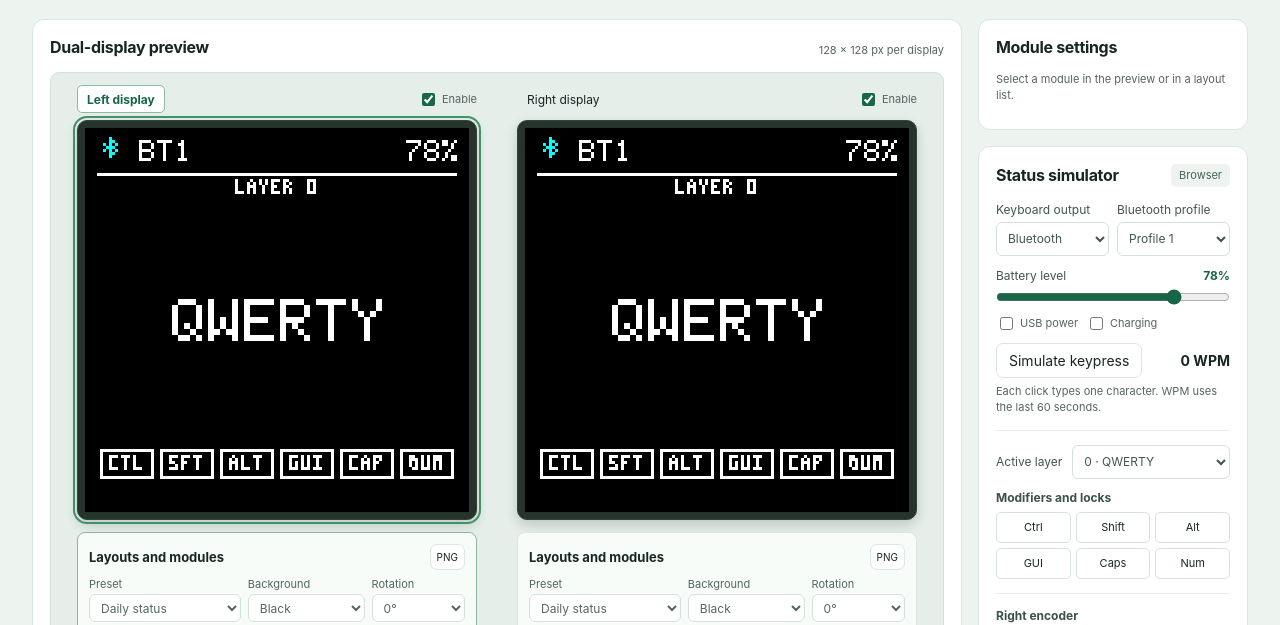
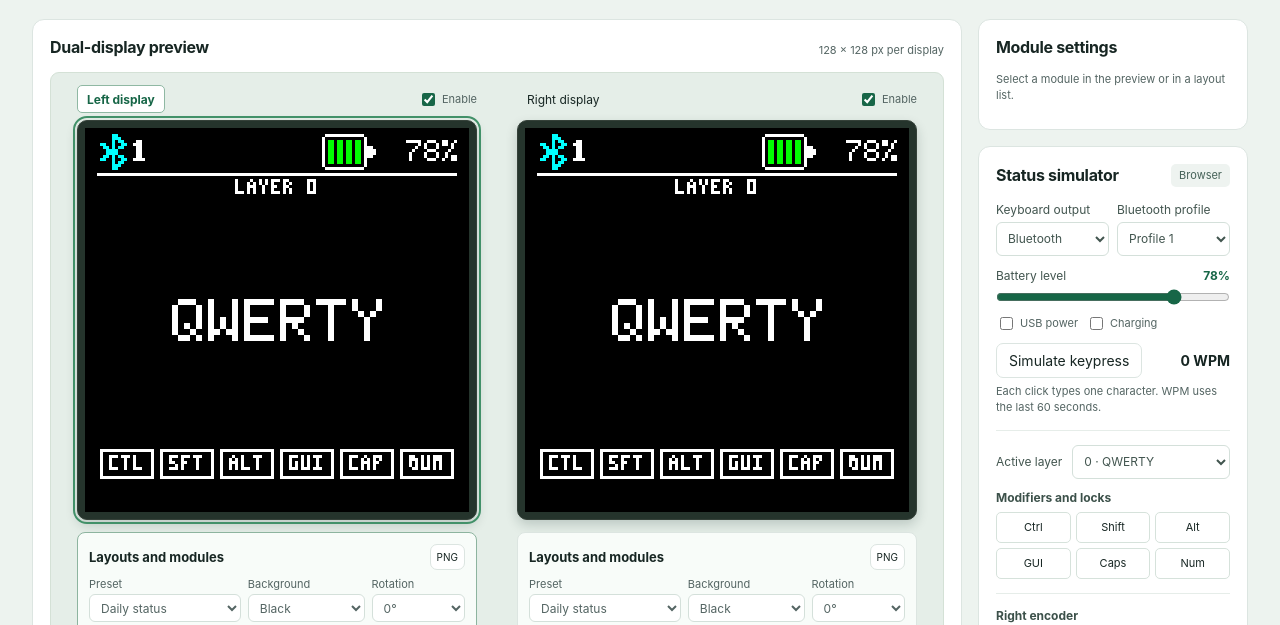
Before and after one commit to PandaKBLab/color-view, a plain HTML site: page index.html in a window 1280 px wide. Shown: the part 170-795 px from the top of the page. Drawn offline with Linux system fonts and the light colour scheme.

Commit message:
Use 12 px pixel icons in the Studio status bar

```diff
--- a/index.html
+++ b/index.html
@@ -6,11 +6,11 @@
   <title>Color View Studio · 显示配置</title>
   <meta name="description" content="组合显示模块并实时预览 Color View 的 128 × 128 八色画面。">
   <link rel="stylesheet" href="style.css?v=6">
-  <script defer src="translations.js?v=7"></script>
+  <script defer src="translations.js?v=8"></script>
   <script defer src="demo-data.js?v=7"></script>
   <script defer src="zmk-layout.js?v=7"></script>
   <script defer src="zmk-project.js?v=2"></script>
-  <script defer src="studio.js?v=7"></script>
+  <script defer src="studio.js?v=8"></script>
 </head>
 <body>
   <header class="top">
--- a/studio.js
+++ b/studio.js
@@ -1,6 +1,7 @@
 "use strict";
 
 const SIZE = 128;
+const STATUS_ICON_HEIGHT = 12;
 const COLORS = ["#000000", "#ffffff", "#ff0000", "#00ff00", "#0000ff", "#00ffff", "#ff00ff", "#ffff00"];
 const [BLACK, WHITE, RED, GREEN, , CYAN, , YELLOW] = COLORS;
 const COLOR_LABELS = Object.fromEntries(COLORS.map((color,index) => [color,["黑","白","红","绿","蓝","青","品红","黄"][index]]));
@@ -38,7 +39,7 @@ const READABLE_FONT = {width:5,height:7,glyphs:READABLE_PIXELS};
 const VALUE_STYLES = [[READABLE_FONT,2],[COMPACT_FONT,2],[READABLE_FONT,1],[COMPACT_FONT,1]];
 const CATEGORIES = {status:"状态栏", keys:"按键图", animation:"动图", interaction:"交互"};
 const TYPES = {
-    status:{category:"status", name:"连接与电量", height:16, min:12},
+    status:{category:"status", name:"连接与电量", height:16, min:STATUS_ICON_HEIGHT},
     keys:{category:"keys", name:"键位与外设", height:64, min:32},
     sofleModKeys:{category:"keys", name:"Sofle Mod 按键", height:64, min:32},
     sprite:{category:"animation", name:"方块鸡", height:48, min:16},
@@ -54,9 +55,9 @@ const keyOptions = {keys:["键位范围",{local:"本侧",all:"两半键盘"}],ke
 const OPTIONS = {
     status:{icon:["连接图标",{icons:"像素图标与档位",badge:"字母徽标与档位",text:"仅文字",none:"隐藏"}],
         linkColor:["连接颜色",{[CYAN]:"青",...COLOR_LABELS,auto:"跟随模块文字"}],
-        battery:["电量图标",{percent:"百分比",gauge:"电池格",both:"电池格＋百分比",none:"隐藏"}],
-        batteryColor:["电量颜色",{auto:"跟随模块文字",...COLOR_LABELS}],
-        power:["供电与充电",{text:"PWR / CHG",icons:"插头 / 闪电",none:"隐藏"}]},
+        battery:["电量图标",{both:"电池格＋百分比",gauge:"电池格",percent:"百分比",none:"隐藏"}],
+        batteryColor:["电量颜色",{level:"按电量配色",auto:"跟随模块文字",...COLOR_LABELS}],
+        power:["供电与充电",{icons:"插头 / 闪电",text:"PWR / CHG",none:"隐藏"}]},
     keys:keyOptions,
     sofleModKeys:{...keyOptions,keys:["键位范围",{all:"两半键盘",local:"本侧"}]},
     sprite:{animation:["播放方式",{loop:"循环",key:"按键触发",still:"静态"}]},
@@ -269,45 +270,107 @@ function animationFrame(frames, mode, now) {
     return frames[0].canvas;
 }
 
+const BLUETOOTH_ICON = [
+    "....##...", "....###..", "....#.##.",
+    "##..#..##", ".##.#.##.", "..####...",
+    "..####...", ".##.#.##.", "##..#..##",
+    "....#.##.", "....###..", "....##...",
+];
+const DISCONNECTED_MARK = [
+    "##..##", ".####.", "..##..",
+    ".####.", "##..##",
+];
+const BLUETOOTH_PROFILE_FONT = {width:5,height:7,glyphs:{
+    1:[12,28,12,12,12,12,30], 2:[14,27,3,6,12,24,31], 3:[30,3,3,14,3,3,30],
+    4:[11,27,27,27,31,3,3], 5:[31,24,24,30,3,3,30],
+}};
+const USB_CONNECTED_ICON = [
+    ".....+.....", "....+++....", "...+++++...",
+    ".....#.....", ".++..#..++.", ".++..#..++.",
+    "..#..#..#..", "...#.#.#...", "....###....",
+    ".....#.....", "....###....", "....###....",
+];
+const USB_POWER_ICON = [
+    ".#.#.", ".#.#.", "#####",
+    "#...#", ".###.", "..#..",
+    "..#..",
+];
+const CHARGING_ICON = [
+    ".....#####", "....#####.", "...#####..",
+    "...####...", "..####....", ".########.",
+    "########..", "....####..", "...####...",
+    "...###....", "..##......", "..#.......",
+];
+const BATTERY_LEVEL_COLORS = [RED, RED, YELLOW, GREEN, GREEN];
+
+function drawStatusPixels(rows,x,y,primary,accent) {
+    const inks = {"#":primary,"+":accent};
+    for (const [row, pixels] of rows.entries()) {
+        for (let column = 0; column < pixels.length; column++) {
+            const ink = inks[pixels[column]];
+            if (ink) paint(x+column,y+row,1,1,ink);
+        }
+    }
+}
+
+function drawBatteryGauge(x,y,bars,outline,fill) {
+    paint(x+1,y,13,1,outline);
+    paint(x+1,y+11,13,1,outline);
+    paint(x,y+1,1,10,outline);
+    paint(x+14,y+1,1,10,outline);
+    paint(x+15,y+4,2,4,outline);
+    paint(x+17,y+5,1,2,outline);
+    for (let bar = 0; bar < bars; bar++) paint(x+2+3*bar,y+2,2,8,fill);
+}
+
 function drawStatus(module, y, h, fg) {
-    const top = y + Math.floor((h - 16) / 2);
+    const iconY = y + Math.floor((h-STATUS_ICON_HEIGHT)/2);
+    const shortTextY = y + Math.floor((h-COMPACT_FONT.height)/2);
+    const readableTextY = y + Math.floor((h-READABLE_FONT.height)/2);
     const link = state.endpoint === "BLE" ? "BT" + state.profile : state.endpoint;
     const linkColor = module.linkColor === "auto" ? fg : module.linkColor;
-    const batteryColor = module.batteryColor === "auto" ? fg : module.batteryColor;
-    if (module.icon === "icons") drawIcon(state.endpoint,6,top+3,linkColor);
+    const levelColor = module.batteryColor === "level";
+    const batteryColor = levelColor || module.batteryColor === "auto" ? fg : module.batteryColor;
+
+    if (module.icon === "icons") {
+        if (state.endpoint === "USB") {
+            drawStatusPixels(USB_CONNECTED_ICON,5,iconY,fg,linkColor);
+        } else if (state.endpoint === "BLE") {
+            drawStatusPixels(BLUETOOTH_ICON,5,iconY,linkColor);
+            bitmap(state.profile,16,iconY+2,1,fg,BLUETOOTH_PROFILE_FONT);
+        } else {
+            drawStatusPixels(BLUETOOTH_ICON,5,iconY,fg);
+            drawStatusPixels(DISCONNECTED_MARK,16,iconY+3,RED);
+        }
+    }
     if (module.icon === "badge") {
-        paint(5,top+3,10,9,linkColor);
-        center(link[0],5,top+3,10,9,1,linkColor === BLACK || linkColor === "#0000ff" ? WHITE : BLACK);
-    }
-    if (module.icon !== "none") bitmap(link,module.icon === "text" ? 5 : 18,top+4,1,module.icon === "text" ? linkColor : fg,READABLE_FONT);
+        const badgeY = y + Math.floor((h-9)/2);
+        paint(5,badgeY,10,9,linkColor);
+        center(link[0],5,badgeY,10,9,1,linkColor === BLACK || linkColor === "#0000ff" ? WHITE : BLACK);
+        bitmap(link,18,readableTextY,1,fg,READABLE_FONT);
+    }
+    if (module.icon === "text") bitmap(link,5,readableTextY,1,linkColor,READABLE_FONT);
     if (module.power === "text") {
-        if (state.usb) bitmap("PWR",44,top+5,1,fg);
-        if (state.charge) bitmap("CHG",62,top+5,1,fg);
+        if (state.usb) bitmap("PWR",44,shortTextY,1,fg);
+        if (state.charge) bitmap("CHG",62,shortTextY,1,fg);
     }
     if (module.power === "icons") {
-        if (state.usb) drawIcon("PLUG",45,top+3,fg);
-        if (state.charge) drawIcon("CHARGE",64,top+3,fg);
+        if (state.usb) drawStatusPixels(USB_POWER_ICON,45,readableTextY,fg);
+        if (state.charge) drawStatusPixels(CHARGING_ICON,64,iconY,YELLOW);
     }
     if (module.battery === "gauge" || module.battery === "both") {
-        const x = module.battery === "both" ? 79 : 98;
-        strokeBox(x,top+4,19,8,batteryColor);
-        paint(x+19,top+6,2,4,batteryColor);
-        paint(x+2,top+6,Math.round(state.battery*0.15),4,state.battery < 20 && module.batteryColor === "auto" ? RED : batteryColor);
+        const x = module.battery === "both" ? 79 : 106;
+        const bars = Math.ceil(state.battery/25);
+        const outline = levelColor && bars === 0 ? RED : batteryColor;
+        const low = module.batteryColor === "auto" && state.battery < 20;
+        const fill = levelColor ? BATTERY_LEVEL_COLORS[bars] : low ? RED : batteryColor;
+        drawBatteryGauge(x,iconY,bars,outline,fill);
     }
     if (module.battery === "percent" || module.battery === "both") {
         const number = state.battery + "%";
-        bitmap(number,124-textWidth(number,1,READABLE_FONT),top+4,1,batteryColor,READABLE_FONT);
-    }
-    paint(4,y+h-1,120,1,fg);
-}
-
-const STATUS_ICONS = {BLE:[4,6,21,14,21,6,4],USB:[4,14,4,21,31,4,14],OFF:[0,17,10,4,10,17,0],
-    PLUG:[10,10,31,17,14,4,4],CHARGE:[2,4,8,30,4,8,16]};
-
-function drawIcon(icon,x,y,color) {
-    STATUS_ICONS[icon].forEach((bits,row) => {
-        for (let col=0; col<5; col++) if (bits & (16 >> col)) paint(x+col,y+row,1,1,color);
-    });
+        bitmap(number,124-textWidth(number,1,READABLE_FONT),readableTextY,1,batteryColor,READABLE_FONT);
+    }
+    if (h > STATUS_ICON_HEIGHT) paint(4,y+h-1,120,1,fg);
 }
 
 function modifiers() {
--- a/translations.js
+++ b/translations.js
@@ -154,6 +154,7 @@ WPM 波形|WPM graph|WPM 波形|WPM グラフ|WPM-Diagramm|Graphique WPM|Gráfic
 电池格|Battery gauge|電池格|バッテリーゲージ|Akkubalken|Jauge|Indicador|Indicador|배터리 게이지|Indicatore|Индикатор заряда|Wskaźnik baterii
 电池格＋百分比|Gauge and percentage|電池格＋百分比|ゲージとパーセント|Balken und Prozent|Jauge et pourcentage|Indicador y porcentaje|Indicador e porcentagem|게이지와 백분율|Indicatore e percentuale|Индикатор и процент|Wskaźnik i procent
 电量颜色|Battery color|電量色彩|バッテリーの色|Akkufarbe|Couleur de la batterie|Color de batería|Cor da bateria|배터리 색상|Colore batteria|Цвет батареи|Kolor baterii
+按电量配色|By battery level|按電量配色|残量に応じた色|Nach Akkustand|Selon le niveau de batterie|Según el nivel de batería|Por nível de bateria|잔량에 따른 색상|In base al livello batteria|По уровню заряда|Według poziomu baterii
 供电与充电|Power and charging|供電與充電|給電と充電|Strom und Laden|Alimentation et charge|Alimentación y carga|Energia e carregamento|전원 및 충전|Alimentazione e carica|Питание и зарядка|Zasilanie i ładowanie
 插头 / 闪电|Plug / lightning|插頭 / 閃電|プラグ / 稲妻|Stecker / Blitz|Prise / éclair|Enchufe / rayo|Plugue / raio|플러그 / 번개|Spina / fulmine|Вилка / молния|Wtyczka / błyskawica
 键位范围|Key coverage|鍵位範圍|キーの範囲|Tastenbereich|Zone de touches|Alcance de teclas|Abrangência das teclas|키 표시 범위|Ambito tasti|Область клавиш|Zakres klawiszy
```
